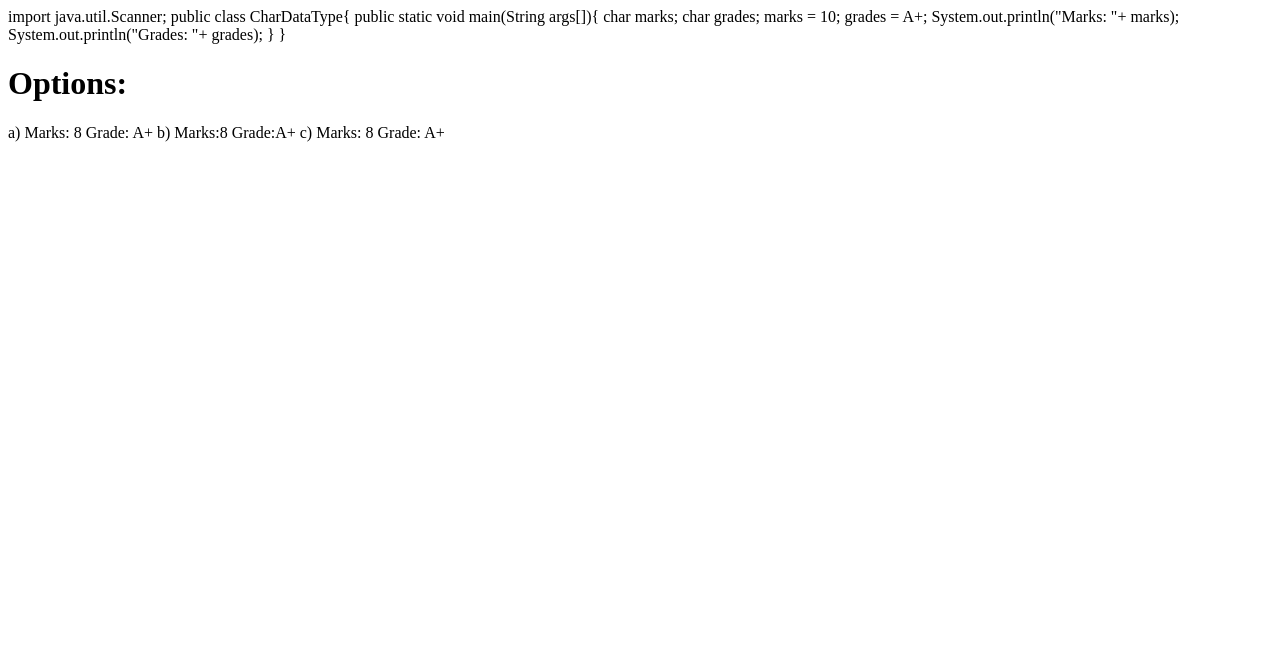
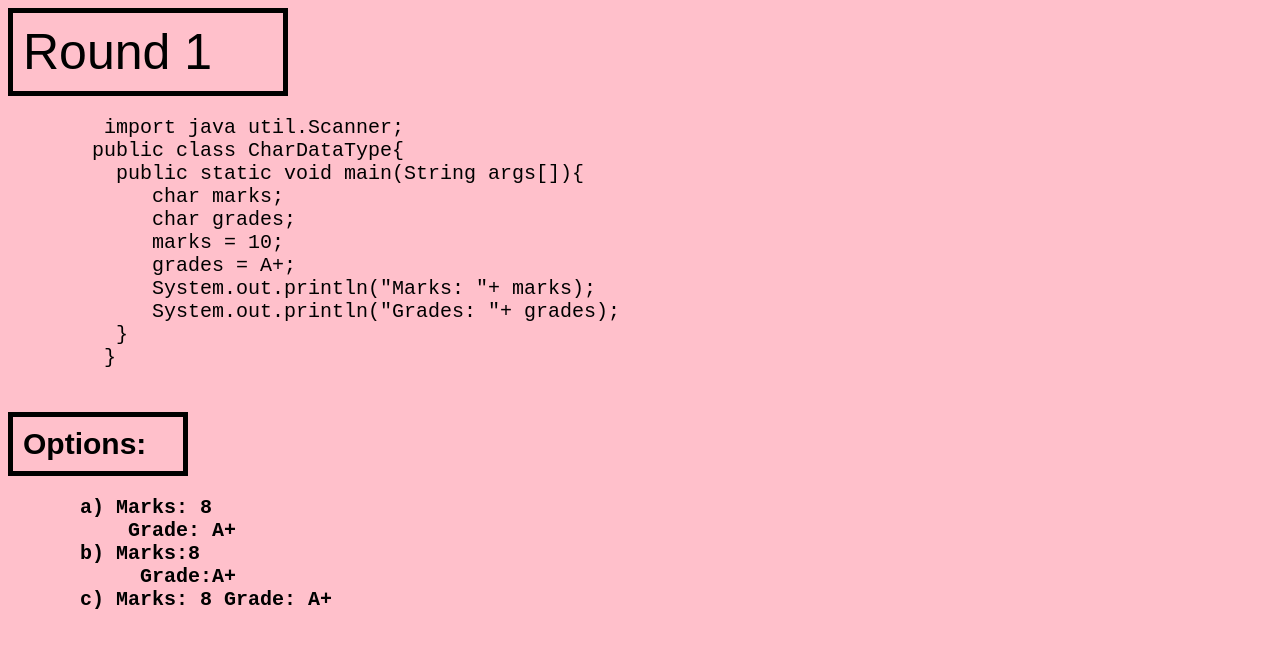
Before and after one commit to ishhh02/CodingNinja, a plain HTML site: page challenge1.html in a window 1280 px wide. Drawn offline with Linux system fonts and the light colour scheme; files that its build step writes are made by us from their sources.

Commit message:
Update challenge1.html

```diff
--- a/challenge1.html
+++ b/challenge1.html
@@ -1,10 +1,13 @@
 <!DOCTYPE html>
 <html>
     <head>
+      <link rel="stylesheet" href="./src/firstchallenge.css">
       <title>CHALLENGE 1</title>
     </head>
-    <body>
-        import java.util.Scanner;
+    <div>Round 1</div>
+    <p>
+      <pre>
+        import java util.Scanner;
        public class CharDataType{
          public static void main(String args[]){
             char marks;
@@ -13,19 +16,21 @@
             grades = A+;
             System.out.println("Marks: "+ marks);
             System.out.println("Grades: "+ grades);
-
          }
         }
-    </body>
+      </pre>
 
     <h1>Options:</h1>
-    <p>a) Marks: 8
+    <h2>
+      <pre>
+      a) Marks: 8
           Grade: A+
       b) Marks:8
            Grade:A+
       c) Marks: 8 Grade: A+
+      </pre>
+    </h2>
 
-    </p>
 
 
 
```
Lines whose indentation alone changed are shown as unchanged.
